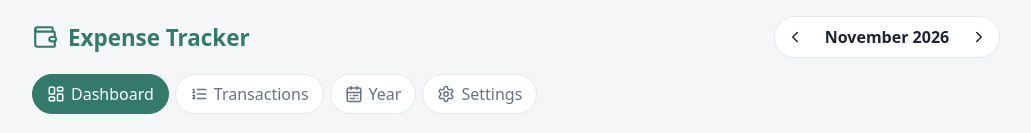
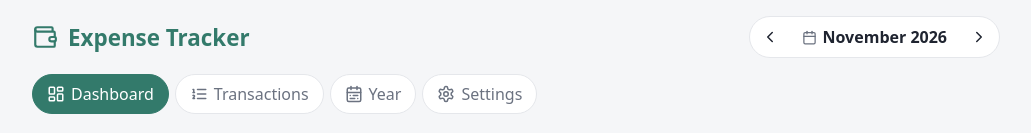
Before and after one commit to StepanVash/expense-tracker, a React (Vite) app: page / in a window 1280 px wide. Shown: the top 133 px of the page, without its empty margins (124-1155 px from the left). Built offline with nearby package versions, Linux system fonts and the light colour scheme.

Commit message:
Add direct month and year picker popup

```diff
--- a/src/App.jsx
+++ b/src/App.jsx
@@ -15,6 +15,7 @@ import { getTransactionsForMonth, MIN_MONTH } from './storage.js'
 import { formatMoney, formatMonth, currentMonth, shiftMonth } from './format.js'
 import Settings from './pages/Settings.jsx'
 import Transactions from './pages/Transactions.jsx'
+import MonthYearPicker from './components/MonthYearPicker.jsx'
 
 const TABS = [
   { id: 'dashboard', label: 'Dashboard', icon: LayoutDashboard },
@@ -42,21 +43,7 @@ export default function App() {
           <span>Expense Tracker</span>
         </div>
 
-        <div className="month-picker" aria-label="Selected month">
-          <button
-            className="icon-btn"
-            onClick={() => setMonth(shiftMonth(month, -1))}
-            disabled={atStart}
-            aria-label="Previous month"
-            title={atStart ? 'The tracker starts in January 2026' : undefined}
-          >
-            <ChevronLeft size={18} />
-          </button>
-          <span className="month-label">{formatMonth(month)}</span>
-          <button className="icon-btn" onClick={() => setMonth(shiftMonth(month, 1))} aria-label="Next month">
-            <ChevronRight size={18} />
-          </button>
-        </div>
+        <MonthYearPicker month={month} onChange={setMonth} />
       </header>
 
       <nav className="tabs">
--- /dev/null
+++ b/src/components/MonthYearPicker.jsx
@@ -0,0 +1,154 @@
+import { useState, useEffect, useRef } from 'react'
+import { ChevronLeft, ChevronRight, Calendar } from 'lucide-react'
+import { formatMonth, shiftMonth, currentMonth } from '../format.js'
+import { MIN_MONTH } from '../storage.js'
+
+const MONTH_NAMES = [
+  'Jan', 'Feb', 'Mar', 'Apr', 'May', 'Jun',
+  'Jul', 'Aug', 'Sep', 'Oct', 'Nov', 'Dec',
+]
+
+export default function MonthYearPicker({ month, onChange, minMonth = MIN_MONTH }) {
+  const [open, setOpen] = useState(false)
+  const [selectedYear, setSelectedYear] = useState(() => Number(month.slice(0, 4)))
+  const ref = useRef(null)
+
+  const atStart = month <= minMonth
+  const [minY, minM] = minMonth.split('-').map(Number)
+
+  // Sync internal year when external month changes
+  useEffect(() => {
+    setSelectedYear(Number(month.slice(0, 4)))
+  }, [month])
+
+  // Close on outside click or Escape
+  useEffect(() => {
+    if (!open) return
+    const onDown = (e) => {
+      if (ref.current && !ref.current.contains(e.target)) setOpen(false)
+    }
+    const onKey = (e) => {
+      if (e.key === 'Escape') setOpen(false)
+    }
+    document.addEventListener('mousedown', onDown)
+    document.addEventListener('keydown', onKey)
+    return () => {
+      document.removeEventListener('mousedown', onDown)
+      document.removeEventListener('keydown', onKey)
+    }
+  }, [open])
+
+  function selectMonth(monthIndex) {
+    const mStr = String(monthIndex + 1).padStart(2, '0')
+    const next = `${selectedYear}-${mStr}`
+    if (next < minMonth) return
+    onChange(next)
+    setOpen(false)
+  }
+
+  function handleCurrentMonth() {
+    const now = currentMonth()
+    const target = now < minMonth ? minMonth : now
+    onChange(target)
+    setSelectedYear(Number(target.slice(0, 4)))
+    setOpen(false)
+  }
+
+  const currentSelectedMonthIndex = Number(month.slice(5, 7)) - 1
+  const currentSelectedYear = Number(month.slice(0, 4))
+
+  return (
+    <div className="month-picker" ref={ref} aria-label="Selected month">
+      <button
+        type="button"
+        className="icon-btn"
+        onClick={() => onChange(shiftMonth(month, -1))}
+        disabled={atStart}
+        aria-label="Previous month"
+        title={atStart ? 'The tracker starts in January 2026' : undefined}
+      >
+        <ChevronLeft size={18} />
+      </button>
+
+      <button
+        type="button"
+        className="month-label-btn"
+        onClick={() => setOpen((o) => !o)}
+        aria-haspopup="dialog"
+        aria-expanded={open}
+        aria-label="Select month and year"
+        title="Click to select month and year directly"
+      >
+        <Calendar size={15} className="cal-icon" />
+        <span className="month-label month-label-text">{formatMonth(month)}</span>
+      </button>
+
+      <button
+        type="button"
+        className="icon-btn"
+        onClick={() => onChange(shiftMonth(month, 1))}
+        aria-label="Next month"
+      >
+        <ChevronRight size={18} />
+      </button>
+
+      {open && (
+        <div className="month-popup" role="dialog" aria-label="Month and year picker">
+          <div className="popup-year-header">
+            <button
+              type="button"
+              className="icon-btn small"
+              disabled={selectedYear <= minY}
+              onClick={() => setSelectedYear((y) => Math.max(minY, y - 1))}
+              aria-label="Previous year"
+            >
+              <ChevronLeft size={16} />
+            </button>
+
+            <span className="popup-year-label">{selectedYear}</span>
+
+            <button
+              type="button"
+              className="icon-btn small"
+              onClick={() => setSelectedYear((y) => y + 1)}
+              aria-label="Next year"
+            >
+              <ChevronRight size={16} />
+            </button>
+          </div>
+
+          <div className="popup-months-grid">
+            {MONTH_NAMES.map((name, idx) => {
+              const isDisabled = selectedYear === minY && idx + 1 < minM
+              const isSelected =
+                selectedYear === currentSelectedYear && idx === currentSelectedMonthIndex
+
+              return (
+                <button
+                  key={name}
+                  type="button"
+                  disabled={isDisabled}
+                  className={`popup-month-cell ${isSelected ? 'active' : ''}`}
+                  onClick={() => selectMonth(idx)}
+                  aria-label={`${name} ${selectedYear}`}
+                >
+                  {name}
+                </button>
+              )
+            })}
+          </div>
+
+          <div className="popup-footer">
+            <button
+              type="button"
+              className="btn text-btn"
+              onClick={handleCurrentMonth}
+            >
+              Jump to This Month
+            </button>
+          </div>
+        </div>
+      )}
+    </div>
+  )
+}
--- a/src/index.css
+++ b/src/index.css
@@ -54,6 +54,7 @@ button {
 }
 
 .month-picker {
+  position: relative;
   display: flex;
   align-items: center;
   gap: 6px;
@@ -63,10 +64,112 @@ button {
   padding: 4px;
 }
 
-.month-label {
-  min-width: 140px;
+.month-label-btn {
+  display: flex;
+  align-items: center;
+  justify-content: center;
+  gap: 6px;
+  min-width: 150px;
+  padding: 4px 10px;
+  border: none;
+  background: transparent;
+  color: var(--text);
+  font-weight: 600;
+  border-radius: 8px;
+  cursor: pointer;
+  transition: background 0.15s ease;
+}
+
+.month-label-btn:hover {
+  background: var(--bg);
+}
+
+.cal-icon {
+  color: var(--muted);
+}
+
+.month-popup {
+  position: absolute;
+  top: 44px;
+  right: 0;
+  z-index: 30;
+  width: 250px;
+  background: var(--surface);
+  border: 1px solid var(--border);
+  border-radius: 16px;
+  box-shadow: 0 10px 30px rgba(0, 0, 0, 0.15);
+  padding: 12px;
+}
+
+.popup-year-header {
+  display: flex;
+  align-items: center;
+  justify-content: space-between;
+  padding: 0 4px 6px;
+  border-bottom: 1px solid var(--border);
+}
+
+.popup-year-label {
+  font-size: 1.05rem;
+  font-weight: 700;
+  color: var(--text);
+}
+
+.popup-months-grid {
+  display: grid;
+  grid-template-columns: repeat(3, 1fr);
+  gap: 6px;
+  margin: 10px 0;
+}
+
+.popup-month-cell {
+  border: none;
+  background: #f8fafc;
+  border-radius: 8px;
+  padding: 8px 0;
+  font-size: 0.88rem;
+  font-weight: 500;
+  color: var(--text);
+  cursor: pointer;
+  transition: all 0.15s ease;
+}
+
+.popup-month-cell:hover:not(:disabled) {
+  background: #edf5f2;
+  color: var(--primary);
+}
+
+.popup-month-cell.active {
+  background: var(--primary);
+  color: #fff;
+  font-weight: 700;
+}
+
+.popup-month-cell:disabled {
+  opacity: 0.25;
+  cursor: not-allowed;
+  background: transparent;
+}
+
+.popup-footer {
   text-align: center;
+  padding-top: 8px;
+  border-top: 1px solid var(--border);
+}
+
+.text-btn {
+  border: none;
+  background: transparent;
+  color: var(--primary);
+  font-size: 0.82rem;
   font-weight: 600;
+  cursor: pointer;
+  padding: 4px 8px;
+  border-radius: 6px;
+}
+
+.text-btn:hover {
+  background: var(--bg);
 }
 
 .icon-btn {
```
Also changed, not shown: 1 other file (tests, documents, lock files or other folders).
